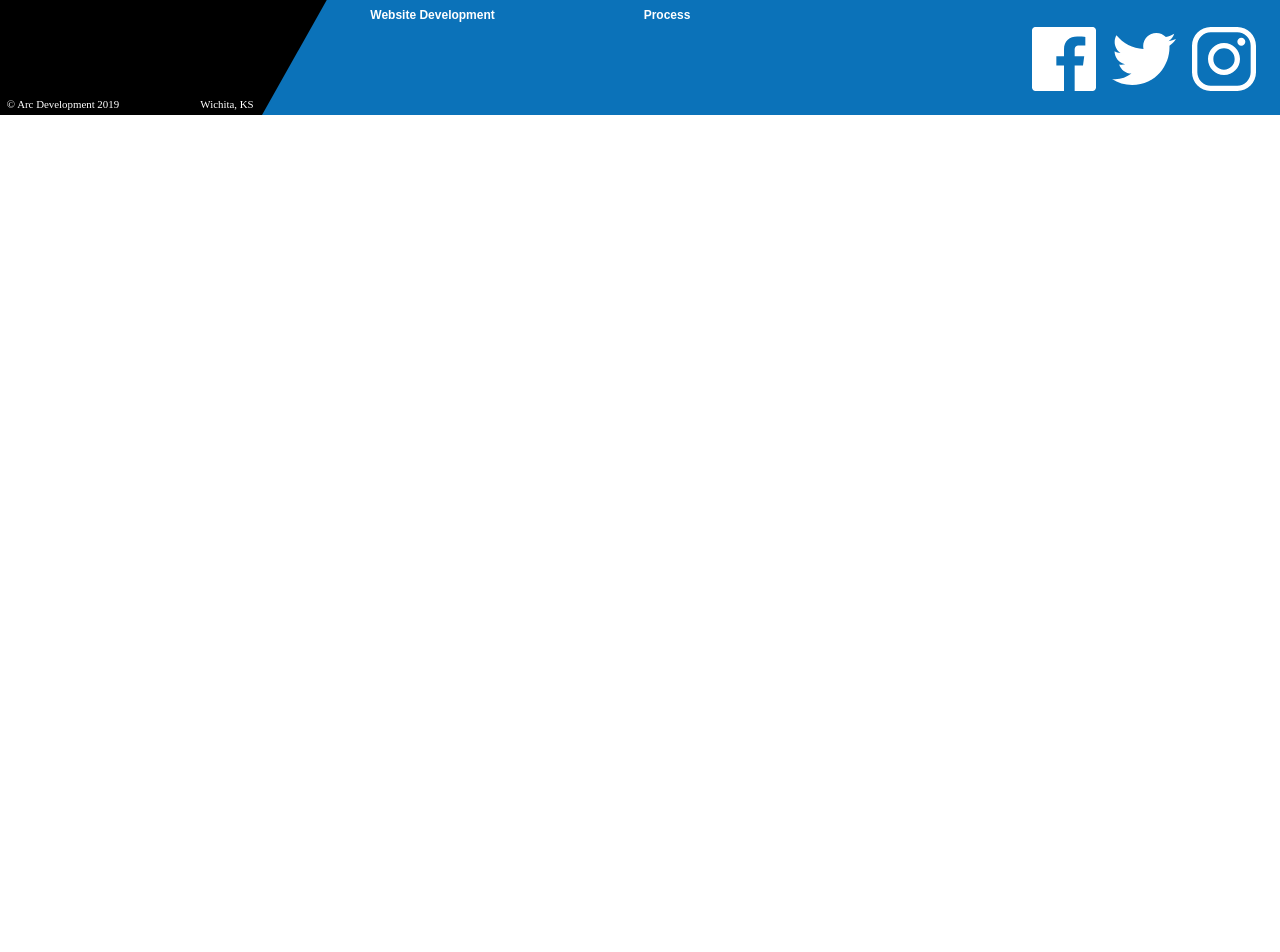
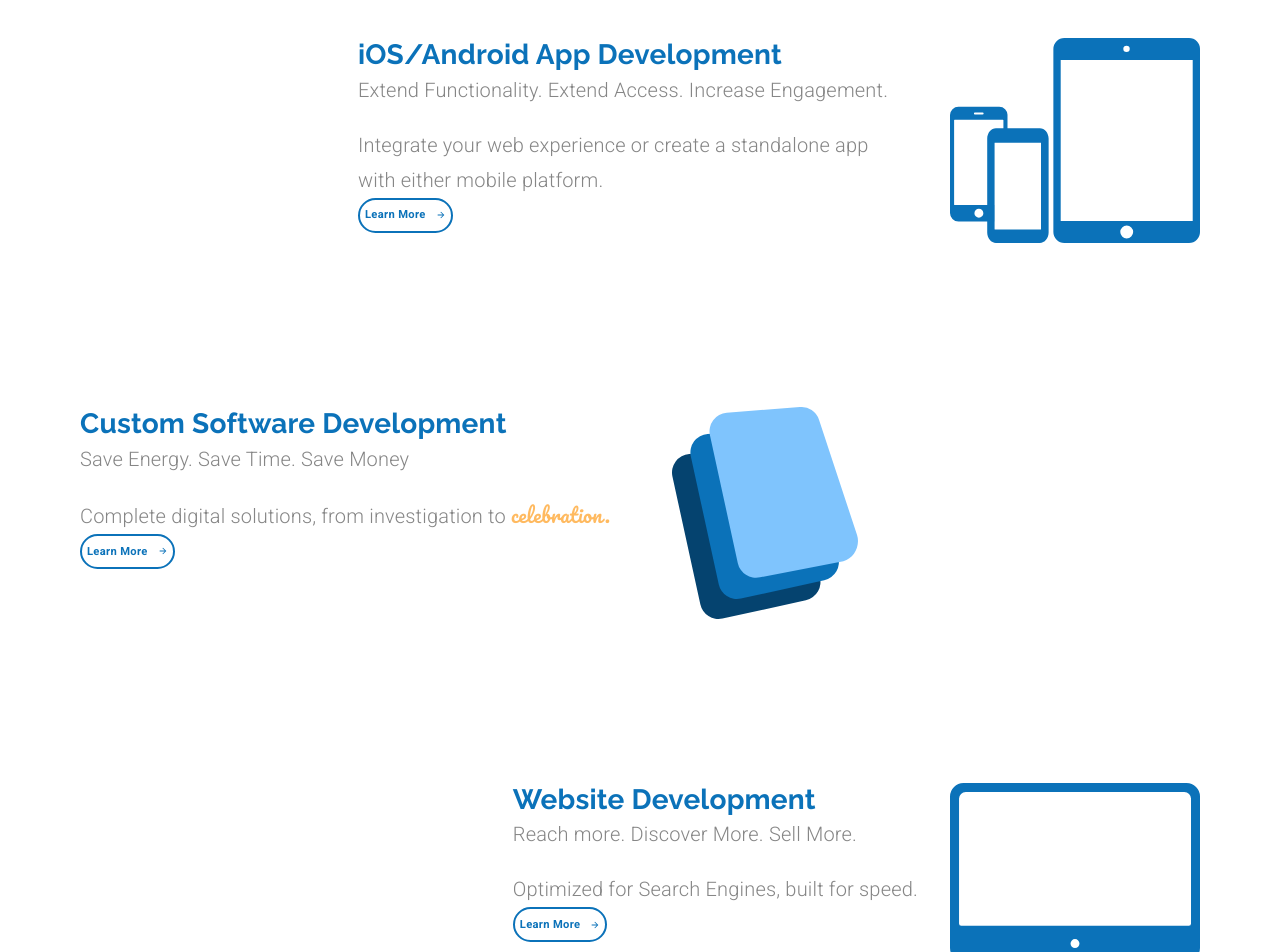
Before and after one commit to skiran017/arc-development-material-ui, a React (Create React App) app: page /services in a window 1280 px wide. Shown: the part 260-1212 px from the top of the page. Before the commit the page ends 800 px from the top, so only its background shows below. Built offline with nearby package versions, Linux system fonts and the light colour scheme.

Commit message:
Services Page
-setup
-responsive design

```diff
--- a/src/components/App.js
+++ b/src/components/App.js
@@ -6,6 +6,7 @@
 import Header from './ui/Header';
 import Footer from './ui/Footer';
 import LandingPage from './LandingPage';
+import Services from './Services';
 
 function App() {
   const [selectedIndex, setSelectedIndex] = useState(0);
@@ -26,12 +27,23 @@
             path="/"
             render={(props) => (
               <LandingPage
+                {...props}
                 setValue={setValue}
                 setSelectedIndex={setSelectedIndex}
               />
             )}
           />
-          <Route exact path="/services" component={() => <div>Services</div>} />
+          <Route
+            exact
+            path="/services"
+            render={(props) => (
+              <Services
+                {...props}
+                setValue={setValue}
+                setSelectedIndex={setSelectedIndex}
+              />
+            )}
+          />
           <Route
             exact
             path="/customsoftware"
--- /dev/null
+++ b/src/components/Services.js
@@ -0,0 +1,236 @@
+import React from 'react';
+import { Link } from 'react-router-dom';
+import Grid from '@material-ui/core/Grid';
+import Typography from '@material-ui/core/Typography';
+import { makeStyles, useTheme } from '@material-ui/core/styles';
+import Button from '@material-ui/core/Button';
+import ButtonArrow from './ui/ButtonArrow';
+import useMediaQuery from '@material-ui/core/useMediaQuery';
+
+import customSoftwareIcon from '../assets/Custom Software Icon.svg';
+import mobileAppsIcon from '../assets/mobileIcon.svg';
+import websitesIcon from '../assets/websiteIcon.svg';
+
+const useStyles = makeStyles((theme) => ({
+  specialText: {
+    fontFamily: 'Pacifico',
+    color: theme.palette.common.orange,
+  },
+  learnButton: {
+    ...theme.typography.learnButton,
+    fontSize: '0.7rem',
+    height: 35,
+    padding: 5,
+    [theme.breakpoints.down('sm')]: {
+      marginBottom: '2em',
+    },
+  },
+  subtitle: {
+    marginBottom: '1em',
+  },
+  icon: {
+    marginLeft: '2em',
+    [theme.breakpoints.down('xs')]: {
+      marginLeft: 0,
+    },
+  },
+  serviceContainer: {
+    marginTop: '10em',
+    [theme.breakpoints.down('sm')]: {
+      padding: 25,
+    },
+  },
+}));
+
+function Services(props) {
+  const classes = useStyles();
+  const theme = useTheme();
+  const matchesSM = useMediaQuery(theme.breakpoints.down('sm'));
+  const matchesXS = useMediaQuery(theme.breakpoints.down('xs'));
+
+  return (
+    <Grid container direction="column">
+      <Grid
+        item
+        style={{
+          marginLeft: matchesSM ? 0 : '5em',
+          marginTop: matchesSM ? '1em' : '2em',
+        }}
+      >
+        <Typography
+          variant="h2"
+          align={matchesSM ? 'center' : undefined}
+          gutterBottom
+        >
+          Services
+        </Typography>
+      </Grid>
+      <Grid item>
+        {/*-----iOS/Android Block-----*/}
+        <Grid
+          container
+          direction="row"
+          justify={matchesSM ? 'center' : 'flex-end'}
+          className={classes.serviceContainer}
+          style={{ marginTop: matchesSM ? '1em' : '5em' }}
+        >
+          <Grid
+            item
+            style={{
+              textAlign: matchesSM ? 'center' : undefined,
+              width: matchesSM ? undefined : '35em',
+            }}
+          >
+            <Typography variant="h4">iOS/Android App Development</Typography>
+            <Typography variant="subtitle1" className={classes.subtitle}>
+              Extend Functionality. Extend Access. Increase Engagement.
+            </Typography>
+            <Typography variant="subtitle1">
+              Integrate your web experience or create a standalone app
+              {matchesSM ? null : <br />}with either mobile platform.
+            </Typography>
+            <Button
+              component={Link}
+              to="/mobileapps"
+              variant="outlined"
+              className={classes.learnButton}
+              onClick={() => {
+                props.setValue(1);
+                props.setSelectedIndex(2);
+              }}
+            >
+              <span style={{ marginRight: 10 }}>Learn More</span>
+              <ButtonArrow
+                width={10}
+                height={10}
+                fill={theme.palette.common.blue}
+              />
+            </Button>
+          </Grid>
+          <Grid
+            item
+            style={{
+              marginRight: matchesSM ? 0 : '5em',
+            }}
+          >
+            <img
+              className={classes.icon}
+              src={mobileAppsIcon}
+              alt="mobile phone icon"
+              width="250em"
+            />
+          </Grid>
+        </Grid>
+      </Grid>
+      <Grid item>
+        {/*-----Custom Software Block-----*/}
+        <Grid
+          container
+          direction="row"
+          justify={matchesSM ? 'center' : undefined}
+          className={classes.serviceContainer}
+        >
+          <Grid
+            item
+            style={{
+              marginLeft: matchesSM ? 0 : '5em',
+              textAlign: matchesSM ? 'center' : undefined,
+              width: matchesSM ? undefined : '35em',
+            }}
+          >
+            <Typography variant="h4">Custom Software Development</Typography>
+            <Typography variant="subtitle1" className={classes.subtitle}>
+              Save Energy. Save Time. Save Money
+            </Typography>
+            <Typography variant="subtitle1">
+              Complete digital solutions, from investigation to{' '}
+              <span className={classes.specialText}>celebration.</span>
+            </Typography>
+            <Button
+              component={Link}
+              to="/customsoftware"
+              onClick={() => {
+                props.setValue(1);
+                props.setSelectedIndex(1);
+              }}
+              variant="outlined"
+              className={classes.learnButton}
+            >
+              <span style={{ marginRight: 10 }}>Learn More</span>
+              <ButtonArrow
+                width={10}
+                height={10}
+                fill={theme.palette.common.blue}
+              />
+            </Button>
+          </Grid>
+          <Grid item>
+            <img
+              className={classes.icon}
+              src={customSoftwareIcon}
+              alt="custom software icon"
+            />
+          </Grid>
+        </Grid>
+      </Grid>
+
+      <Grid item>
+        {/*-----Website development Block-----*/}
+        <Grid
+          container
+          direction="row"
+          justify={matchesSM ? 'center' : 'flex-end'}
+          className={classes.serviceContainer}
+          style={{ marginBottom: '10em' }}
+        >
+          <Grid
+            item
+            style={{
+              textAlign: matchesSM ? 'center' : undefined,
+            }}
+          >
+            <Typography variant="h4">Website Development</Typography>
+            <Typography variant="subtitle1" className={classes.subtitle}>
+              Reach more. Discover More. Sell More.
+            </Typography>
+            <Typography variant="subtitle1">
+              Optimized for Search Engines, built for speed.
+            </Typography>
+            <Button
+              component={Link}
+              to="/websites"
+              variant="outlined"
+              className={classes.learnButton}
+              onClick={() => {
+                props.setValue(1);
+                props.setSelectedIndex(3);
+              }}
+            >
+              <span style={{ marginRight: 10 }}>Learn More</span>
+              <ButtonArrow
+                width={10}
+                height={10}
+                fill={theme.palette.common.blue}
+              />
+            </Button>
+          </Grid>
+          <Grid
+            item
+            style={{
+              marginRight: matchesSM ? 0 : '5em',
+            }}
+          >
+            <img
+              className={classes.icon}
+              src={websitesIcon}
+              alt="websites icon"
+              width="250em"
+            />
+          </Grid>
+        </Grid>
+      </Grid>
+    </Grid>
+  );
+}
+
+export default Services;
```
